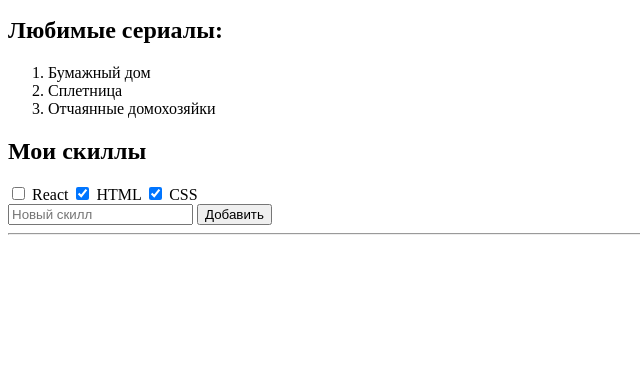
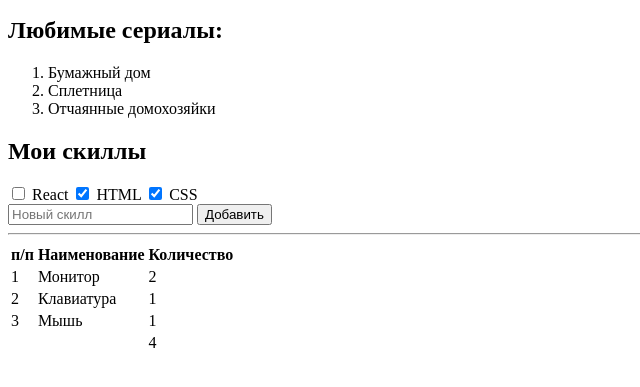
Before and after one commit to AnnaK0503/C-Users-kostj-OneDrive-1-hw-with-auto-test-html-css-main, a plain HTML site: page index.html in a window 1280 px wide. Shown: the part 353-740 px from the top of the page, without its empty margins (0-640 px from the left). Drawn offline with Linux system fonts and the light colour scheme.

Commit message:
complete task-7

```diff
--- a/index.html
+++ b/index.html
@@ -79,7 +79,32 @@
                         - В первой строке ячейки заголовков, в остальных обычные ячейки
                         - Добавь границы для всей таблицы с помощью специального атрибута border="". Он устарел, но работает
                         - В последнем ряду первая ячейка должна занимать 2 столбца (как должно выглядеть - смотри образец). Таблицу можно заполнять любыми данными -->
+                        <tr>
+                    <th>п/п</th>
+                    <th>Наименование</th>
+                    <th>Количество</th>
+                   </tr>
+                   <tr>
+                    <td>1</td>
+                    <td>Монитор</td>
+                    <td>2</td>
+                   </tr>
+                   <tr>
+                    <td>2</td>
+                    <td>Клавиатура</td>
+                    <td>1</td>
+                   </tr>
+                   <tr>
+                    <td>3</td>
+                    <td>Мышь</td>
+                    <td>1</td>
+                   </tr>
+                   <tr>
+                    <td colspan="2"></td>
+                    <td>4</td>
+                   </tr>
         </table>
+
     </section>
     <footer data-cy="hw-footer-pre">
         <!-- 9) Создай здесь ссылку на наш сайт https://it-incubator.io/ (текст ссылки должен быть it-incubator) -->
```
